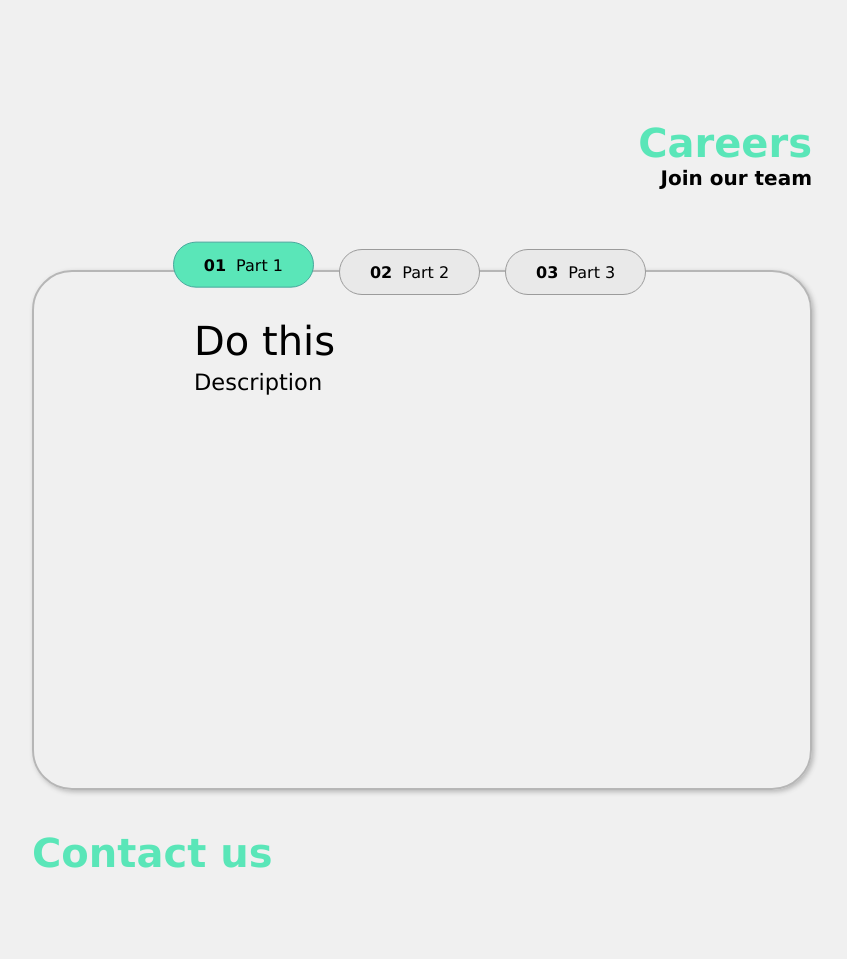
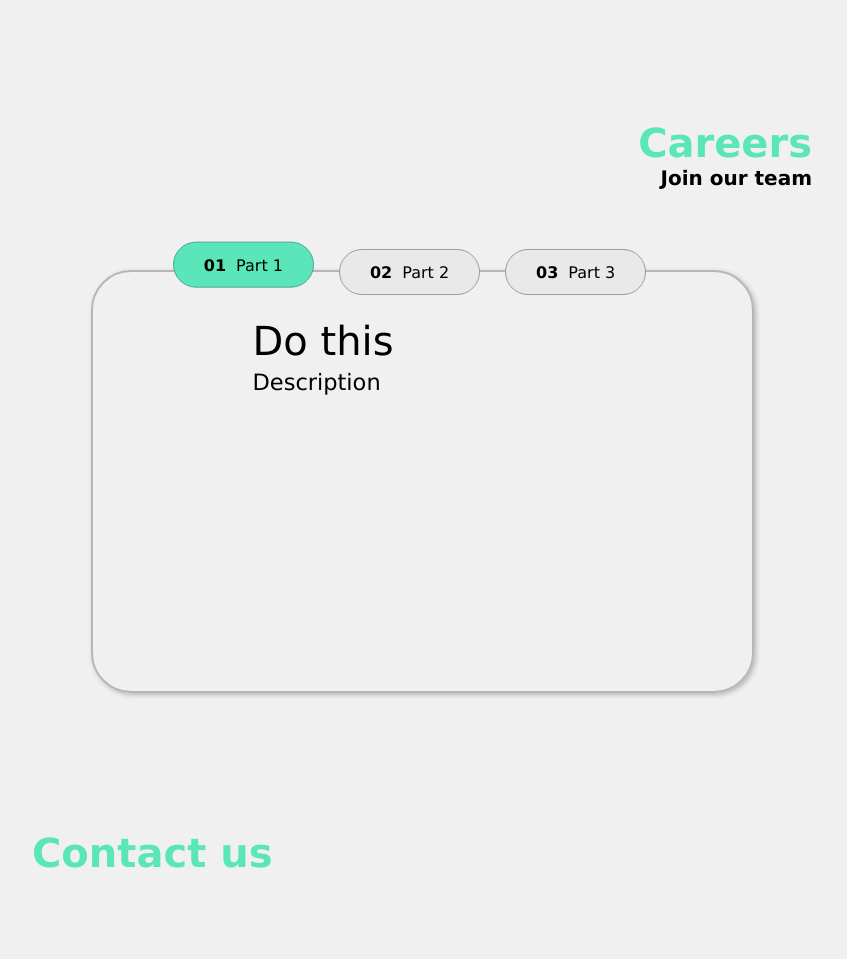
Before and after one commit to lmcosta10/company-site, a plain HTML site: page index.html in a window 1280 px wide. Shown: the part 1420-2379 px from the top of the page, without its empty margins (218-1065 px from the left). Drawn offline with Linux system fonts and the light colour scheme.

Commit message:
fix: careers box dimensions and img centering

```diff
--- a/style.css
+++ b/style.css
@@ -177,7 +177,7 @@ header {
 
 .section-title {
   display: block;
-  margin-bottom: 8rem;
+  padding-bottom: 8rem;
 }
 
 /* Second section */
@@ -186,9 +186,10 @@ header {
 }
 
 .careers-box {
-  height: 80%;
-  width: 100%;
+  height: 65%;
+  width: 85%;
   padding: 0 1rem;
+  margin: 0 auto;
   border-radius: 4rem;
   border: 2px solid rgb(182, 182, 182);
   box-shadow: 2px 2px 5px rgb(182, 182, 182);
@@ -283,6 +284,7 @@ header {
   .header-img {
     width: 80vw;
     min-width: 400px;
+    margin: 0 auto;
   }
 
   /* TODO: implement nav bar for small screen
```
